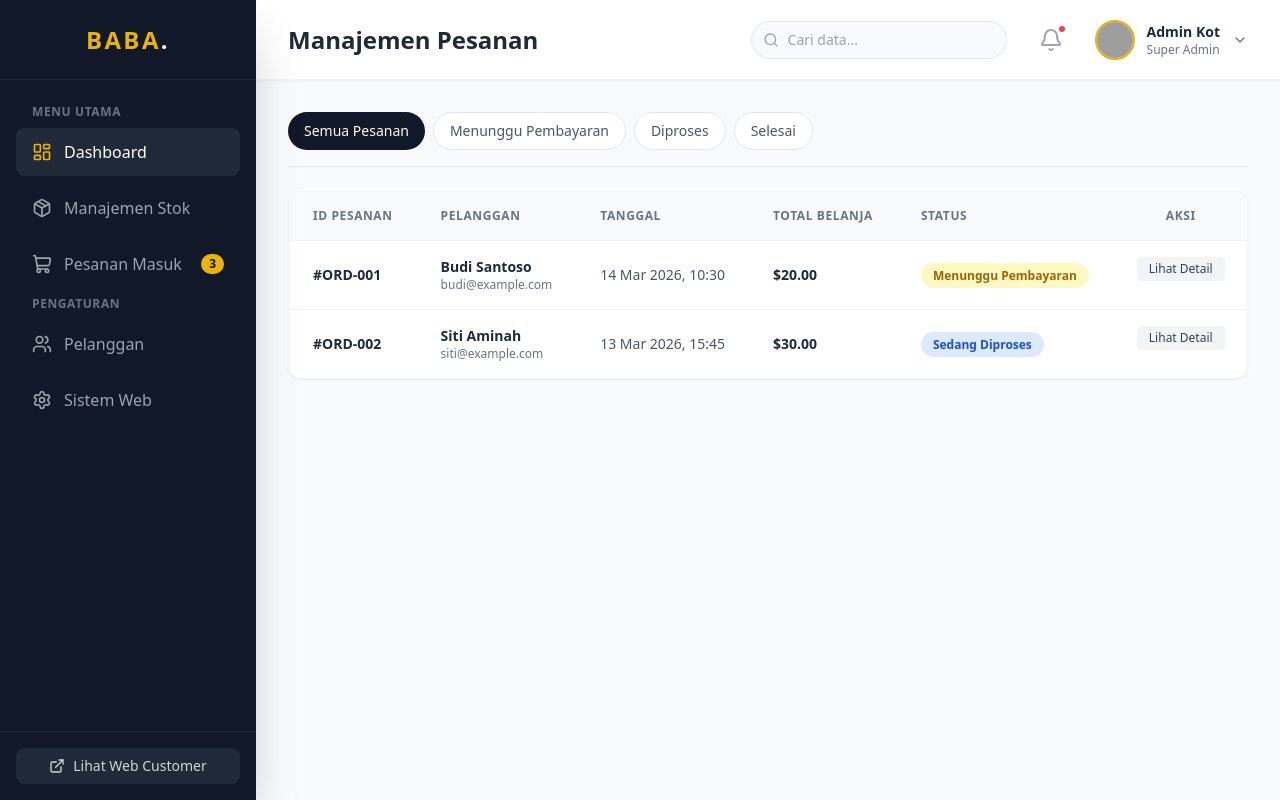
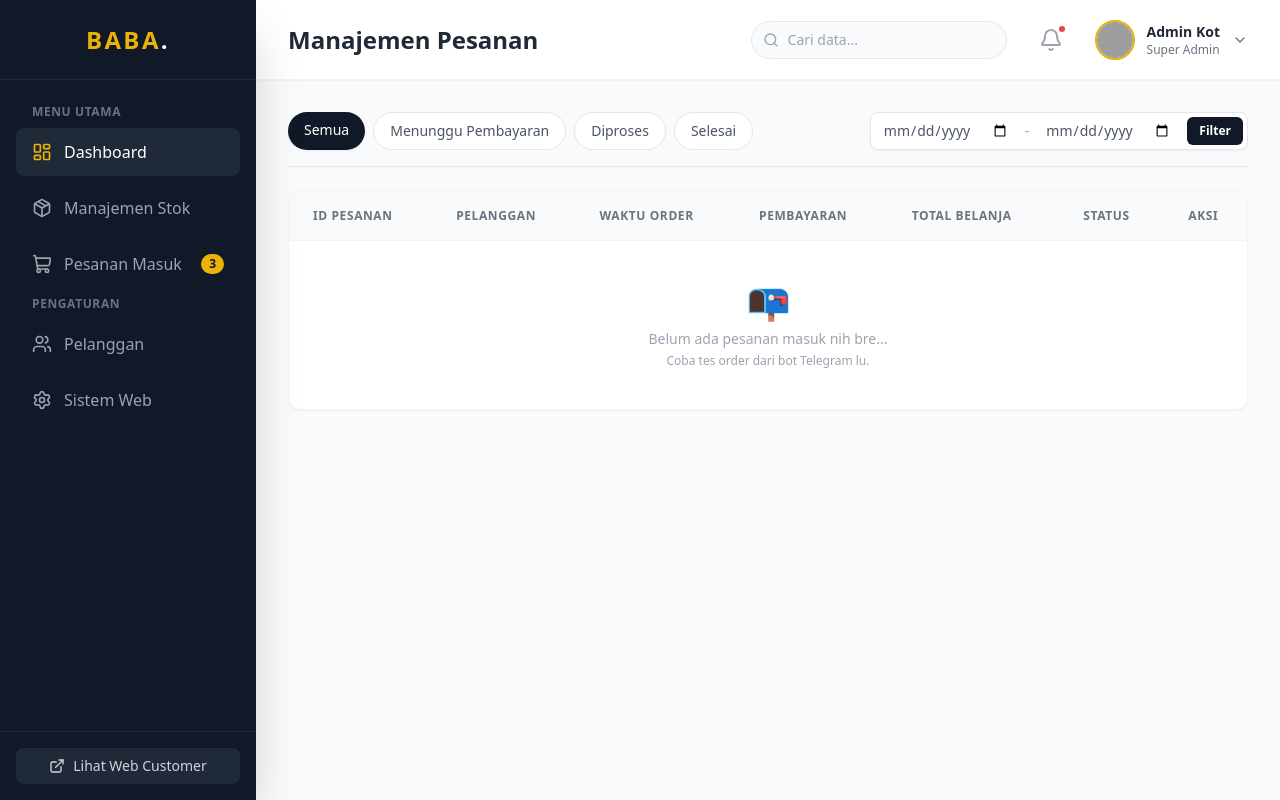
Before and after one commit to dikot0911/baba_parfume_project, a FastAPI app: page /admin/orders in a window 1280 px wide. Run offline with FastAPI, Linux system fonts and the light colour scheme; parts of the project's set-up code (start-up, migrations or seed data) failed here and were passed over; some libraries are stand-ins or nearby versions; grey boxes are pictures that could not be loaded.

Commit message:
Update orders.html

```diff
--- a/templates/admin/orders.html
+++ b/templates/admin/orders.html
@@ -4,11 +4,21 @@
 {% block header %}Manajemen Pesanan{% endblock %}
 
 {% block content %}
-<div class="flex flex-wrap gap-2 mb-6 border-b border-gray-200 pb-4">
-    <button class="px-4 py-2 bg-gray-900 text-white rounded-full text-sm font-medium">Semua Pesanan</button>
-    <button class="px-4 py-2 bg-white border border-gray-200 text-gray-600 hover:bg-gray-50 rounded-full text-sm font-medium">Menunggu Pembayaran</button>
-    <button class="px-4 py-2 bg-white border border-gray-200 text-gray-600 hover:bg-gray-50 rounded-full text-sm font-medium">Diproses</button>
-    <button class="px-4 py-2 bg-white border border-gray-200 text-gray-600 hover:bg-gray-50 rounded-full text-sm font-medium">Selesai</button>
+<div class="flex flex-col md:flex-row justify-between items-start md:items-center gap-4 mb-6 border-b border-gray-200 pb-4">
+
+    <div class="flex flex-wrap gap-2">
+        <a href="/admin/orders" class="px-4 py-2 bg-gray-900 text-white rounded-full text-sm font-medium shadow-sm">Semua</a>
+        <a href="#" class="px-4 py-2 bg-white border border-gray-200 text-gray-600 hover:bg-yellow-50 hover:text-yellow-700 hover:border-yellow-300 rounded-full text-sm font-medium transition-all">Menunggu Pembayaran</a>
+        <a href="#" class="px-4 py-2 bg-white border border-gray-200 text-gray-600 hover:bg-blue-50 hover:text-blue-700 hover:border-blue-300 rounded-full text-sm font-medium transition-all">Diproses</a>
+        <a href="#" class="px-4 py-2 bg-white border border-gray-200 text-gray-600 hover:bg-green-50 hover:text-green-700 hover:border-green-300 rounded-full text-sm font-medium transition-all">Selesai</a>
+    </div>
+
+    <div class="flex items-center gap-2 bg-white p-1 rounded-lg border border-gray-200 shadow-sm">
+        <input type="date" class="text-sm border-none bg-transparent focus:ring-0 text-gray-600 px-2">
+        <span class="text-gray-400 text-sm font-medium">-</span>
+        <input type="date" class="text-sm border-none bg-transparent focus:ring-0 text-gray-600 px-2">
+        <button class="bg-gray-900 text-white px-3 py-1.5 rounded-md text-xs font-semibold hover:bg-gray-800 transition">Filter</button>
+    </div>
 </div>
 
 <div class="bg-white rounded-xl shadow-sm border border-gray-100 overflow-hidden">
@@ -18,44 +28,72 @@
                 <tr class="text-left text-xs font-semibold text-gray-500 uppercase tracking-wider">
                     <th class="px-6 py-4">ID Pesanan</th>
                     <th class="px-6 py-4">Pelanggan</th>
-                    <th class="px-6 py-4">Tanggal</th>
+                    <th class="px-6 py-4">Waktu Order</th>
+                    <th class="px-6 py-4">Pembayaran</th>
                     <th class="px-6 py-4">Total Belanja</th>
-                    <th class="px-6 py-4">Status</th>
+                    <th class="px-6 py-4 text-center">Status</th>
                     <th class="px-6 py-4 text-center">Aksi</th>
                 </tr>
             </thead>
             <tbody class="divide-y divide-gray-100 text-sm">
+
+                {% for o in pesanan %}
                 <tr class="hover:bg-gray-50 transition-colors">
-                    <td class="px-6 py-4 font-bold text-gray-800">#ORD-001</td>
                     <td class="px-6 py-4">
-                        <p class="font-semibold text-gray-800">Budi Santoso</p>
-                        <p class="text-xs text-gray-500">budi@example.com</p>
+                        <span class="font-bold text-gray-900">{{ o.order_number }}</span><br>
+                        <span class="text-[10px] text-gray-400">Via: {{ o.order_source }}</span>
                     </td>
-                    <td class="px-6 py-4 text-gray-600">14 Mar 2026, 10:30</td>
-                    <td class="px-6 py-4 font-bold text-gray-800">$20.00</td>
+
                     <td class="px-6 py-4">
-                        <span class="px-3 py-1 bg-yellow-100 text-yellow-700 rounded-full text-xs font-semibold">Menunggu Pembayaran</span>
+                        <p class="font-semibold text-gray-800">{{ o.customers.full_name | default('User') }}</p>
+                        <p class="text-xs text-gray-500">{{ o.shipping_address | truncate(25) }}</p>
                     </td>
-                    <td class="px-6 py-4 flex justify-center">
-                        <button class="bg-gray-100 hover:bg-gray-200 text-gray-700 px-3 py-1 rounded text-xs font-medium transition-colors">Lihat Detail</button>
+
+                    <td class="px-6 py-4 text-gray-600">
+                        {{ o.created_at | datetime }}
+                    </td>
+
+                    <td class="px-6 py-4">
+                        <div class="flex items-center gap-1.5">
+                            <span class="w-2 h-2 rounded-full bg-purple-500"></span>
+                            <span class="font-medium text-gray-700">{{ o.payment_method | default('COD / Transfer') }}</span>
+                        </div>
+                    </td>
+
+                    <td class="px-6 py-4">
+                        <span class="font-bold text-emerald-600 text-base">{{ o.total_amount | currency }}</span>
+                    </td>
+
+                    <td class="px-6 py-4 text-center">
+                        {% if o.status == 'Menunggu Pembayaran' %}
+                            <span class="px-3 py-1 bg-yellow-100 text-yellow-700 rounded-full text-xs font-bold border border-yellow-200">🕒 Menunggu Bayar</span>
+                        {% elif o.status == 'Diproses' %}
+                            <span class="px-3 py-1 bg-blue-100 text-blue-700 rounded-full text-xs font-bold border border-blue-200">📦 Diproses</span>
+                        {% elif o.status == 'Selesai' %}
+                            <span class="px-3 py-1 bg-green-100 text-green-700 rounded-full text-xs font-bold border border-green-200">✅ Selesai</span>
+                        {% else %}
+                            <span class="px-3 py-1 bg-gray-100 text-gray-700 rounded-full text-xs font-bold">{{ o.status }}</span>
+                        {% endif %}
+                    </td>
+
+                    <td class="px-6 py-4 flex justify-center gap-2">
+                        <button class="bg-gray-100 hover:bg-gray-200 text-gray-700 px-3 py-1.5 rounded-lg text-xs font-bold transition-all flex items-center gap-1">
+                            🔍 Detail
+                        </button>
                     </td>
                 </tr>
-
-                <tr class="hover:bg-gray-50 transition-colors">
-                    <td class="px-6 py-4 font-bold text-gray-800">#ORD-002</td>
-                    <td class="px-6 py-4">
-                        <p class="font-semibold text-gray-800">Siti Aminah</p>
-                        <p class="text-xs text-gray-500">siti@example.com</p>
-                    </td>
-                    <td class="px-6 py-4 text-gray-600">13 Mar 2026, 15:45</td>
-                    <td class="px-6 py-4 font-bold text-gray-800">$30.00</td>
-                    <td class="px-6 py-4">
-                        <span class="px-3 py-1 bg-blue-100 text-blue-700 rounded-full text-xs font-semibold">Sedang Diproses</span>
-                    </td>
-                    <td class="px-6 py-4 flex justify-center">
-                        <button class="bg-gray-100 hover:bg-gray-200 text-gray-700 px-3 py-1 rounded text-xs font-medium transition-colors">Lihat Detail</button>
+                {% else %}
+                <tr>
+                    <td colspan="7" class="px-6 py-10 text-center text-gray-400">
+                        <div class="flex flex-col items-center justify-center">
+                            <span class="text-4xl mb-2">📭</span>
+                            <p class="font-medium">Belum ada pesanan masuk nih bre...</p>
+                            <p class="text-xs mt-1">Coba tes order dari bot Telegram lu.</p>
+                        </div>
                     </td>
                 </tr>
+                {% endfor %}
+
             </tbody>
         </table>
     </div>
```
